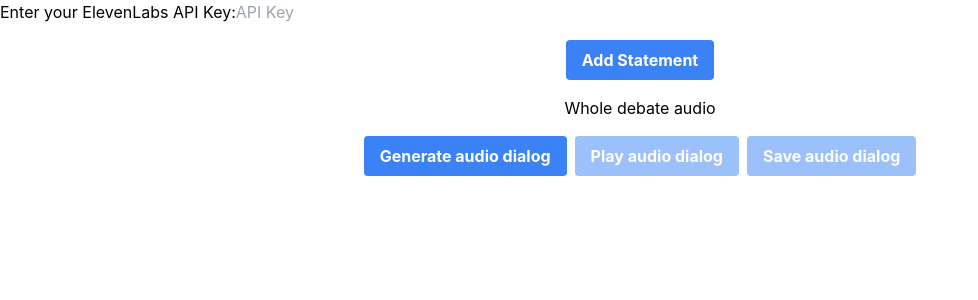
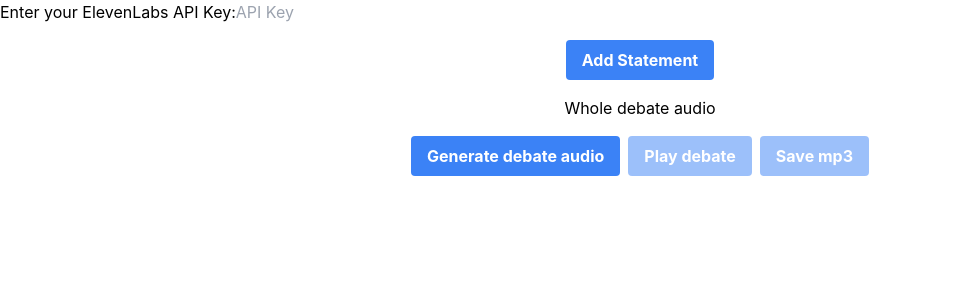
Before and after one commit to szulcmaciej/debater, a React (Create React App) app: page / in a window 1280 px wide. Shown: the top 300 px of the page, without its empty margins (0-978 px from the left). Built offline with nearby package versions, Linux system fonts and the light colour scheme.

Commit message:
fix audio generation and dialog creation

```diff
--- a/src/api/audio.js
+++ b/src/api/audio.js
@@ -13,6 +13,11 @@ export const elevenTextToSpeech = async (apiKey, voiceId, text) => {
         }
     };
 
+    const maxRetries = 3;
+    const initialDelay = 1000; // 1 second
+    let currentDelay = initialDelay;
+
+    for (let retry = 1; retry <= maxRetries; retry++) {
         try {
             const response = await axios.post(url, data, {
                 headers: {
@@ -25,18 +30,17 @@ export const elevenTextToSpeech = async (apiKey, voiceId, text) => {
             return response.data; // returns a blob of audio data
         } catch (error) {
             console.error('Error in generating audio:', error);
+            if (retry === maxRetries) {
                 throw error;
+            } else {
+                const randomFactor = Math.random() * 0.5 + 0.5; // random factor between 0.5 and 1
+                const delayWithRandomness = currentDelay * randomFactor;
+                console.log(`Retrying in ${delayWithRandomness}ms...`);
+                await new Promise(resolve => setTimeout(resolve, delayWithRandomness));
+                currentDelay *= 2; // exponential backoff
             }
-  };
-
-
-export const downloadAudio = (audioBlob) => {
-    const url = window.URL.createObjectURL(audioBlob);
-    const a = document.createElement('a');
-    a.href = url;
-    a.download = 'dialog.mp3';
-    a.click();
-    window.URL.revokeObjectURL(url);
+        }
+    }
 };
 
 export const concatenateStatementsAudio = async (dialog) => {
--- a/src/components/DialogCreation.js
+++ b/src/components/DialogCreation.js
@@ -6,7 +6,7 @@ const DialogCreation = ({ speakers, apiKey }) => {
     const [dialog, setDialog] = useState([]);
     const [generatedDialogAudio, setGeneratedDialogAudio] = useState(null);
     const addStatement = () => {
-        setDialog([...dialog, { speaker: speakers[0]?.voice_id, text: '', audio: null }]);
+        setDialog([...dialog, { speaker: speakers[0]?.voice_id, text: '', }]);
     };
 
     const updateStatement = (index, field, value) => {
@@ -35,17 +35,27 @@ const DialogCreation = ({ speakers, apiKey }) => {
     };
 
     const generateAudioForAllStatements = async () => {
-        dialog.forEach(async (statement, index) => {
-            if (!statement.generatedAudio) {
-                await generateAudioForStatement(index);
+        var newDialog = [...dialog];
+        await Promise.all(dialog.map(async (statement, index) => {
+            if (!statement.generatedAudio || statement.text !== statement.prevText) {
+                try {
+                    const audioBlob = await elevenTextToSpeech(apiKey, statement.speaker, statement.text);
+                    newDialog[index] = { ...statement, generatedAudio: audioBlob, prevText: statement.text };
+                } catch (error) {
+                    console.error('Error in generating audio:', error);
+                }
+
             }
-        });
+        }));
+        setDialog(newDialog);
+        return newDialog;
     };
 
     const generateDialogAudio = async () => {
         try {
-            await generateAudioForAllStatements();
-            const dialogAudio = await concatenateStatementsAudio(dialog);
+            const dialogWithAudio = await generateAudioForAllStatements();
+            console.log('Generating dialog audio...');
+            const dialogAudio = await concatenateStatementsAudio(dialogWithAudio);
             setGeneratedDialogAudio(dialogAudio);
         } catch (error) {
             console.error('Error in generating audio:', error);
@@ -137,9 +147,9 @@ const DialogCreation = ({ speakers, apiKey }) => {
                     <h2>Whole debate audio</h2>
                 </div>
                 <div className="flex flex-col sm:flex-row space-y-2 sm:space-y-0 sm:space-x-2">
-                    <button className="bg-blue-500 hover:bg-blue-700 text-white font-bold py-2 px-4 rounded" onClick={() => generateDialogAudio()}>Generate audio dialog</button>
-                    <button className={`bg-blue-500 hover:bg-blue-700 text-white font-bold py-2 px-4 rounded ${!generatedDialogAudio ? 'opacity-50 cursor-not-allowed' : ''}`} onClick={() => playAudio(generatedDialogAudio)} disabled={!generatedDialogAudio}>Play audio dialog</button>
-                    <button className={`bg-blue-500 hover:bg-blue-700 text-white font-bold py-2 px-4 rounded ${!generatedDialogAudio ? 'opacity-50 cursor-not-allowed' : ''}`} onClick={() => saveBlob(generatedDialogAudio, 'dialog.mp3')} disabled={!generatedDialogAudio}>Save audio dialog</button>
+                    <button className="bg-blue-500 hover:bg-blue-700 text-white font-bold py-2 px-4 rounded" onClick={() => generateDialogAudio()}>Generate debate audio</button>
+                    <button className={`bg-blue-500 hover:bg-blue-700 text-white font-bold py-2 px-4 rounded ${!generatedDialogAudio ? 'opacity-50 cursor-not-allowed' : ''}`} onClick={() => playAudio(generatedDialogAudio)} disabled={!generatedDialogAudio}>Play debate</button>
+                    <button className={`bg-blue-500 hover:bg-blue-700 text-white font-bold py-2 px-4 rounded ${!generatedDialogAudio ? 'opacity-50 cursor-not-allowed' : ''}`} onClick={() => saveBlob(generatedDialogAudio, 'dialog.mp3')} disabled={!generatedDialogAudio}>Save mp3</button>
                 </div>
             </div>
         </div>
```
Lines whose indentation alone changed are shown as unchanged.
